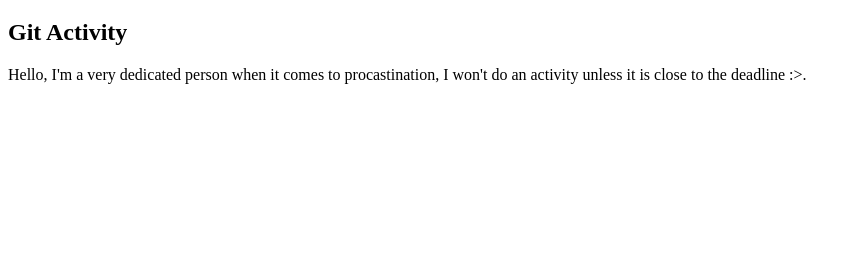
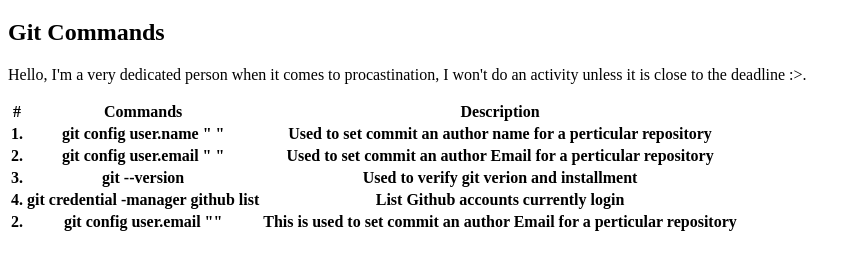
Before and after one commit to LERyo412/demo-garcia-jerome, a plain HTML site: page index.html in a window 1280 px wide. Shown: the part 61-330 px from the top of the page, without its empty margins (0-856 px from the left). Drawn offline with Linux system fonts and the light colour scheme.

Commit message:
Added Commands list

```diff
--- a/index.html
+++ b/index.html
@@ -4,12 +4,46 @@
     <meta charset="UTF-8">
     <meta name="viewport" content="width=device-width, initial-scale=1.0">
     <title>Document</title>
+    <link rel="stylesheet" href="style.css"
 </head>
 <body>
     <h1>Garcia Jerome Emmanuel L.</h1>
-    <h2>Git Activity</h2>
+    <h2>Git Commands</h2>
     <p> Hello, I'm a very dedicated person when it comes to procastination, I won't do an activity
         unless it is  close to the deadline :>.
+        <table>
+            <tr>
+                <th>#</th>
+                <th>Commands</th>
+                <th>Description</th>
+            </tr>
+            <tr>
+                <th>1.</th>
+                <th>git config user.name " "</th>
+                <th>Used to set commit an author name for a perticular repository</th>
+            </tr>
+            <tr>
+                <th>2.</th>
+                <th>git config user.email " "</th>
+                <th>Used to set commit an author Email for a perticular repository</th>
+            </tr>
+            <tr>
+                <th>3.</th>
+                <th>git --version</th>
+                <th>Used to verify git verion and installment</th>
+            </tr>
+            <tr>
+                <th>4.</th>
+                <th>git credential -manager github list</th>
+                <th>List Github accounts currently login</th>
+            </tr>
+            <tr>
+                <th>2.</th>
+                <th>git config user.email ""</th>
+                <th>This is used to set commit an author Email for a perticular repository</th>
+            </tr>
+
+        </table>
     </p>
 </body>
 </html>
```
